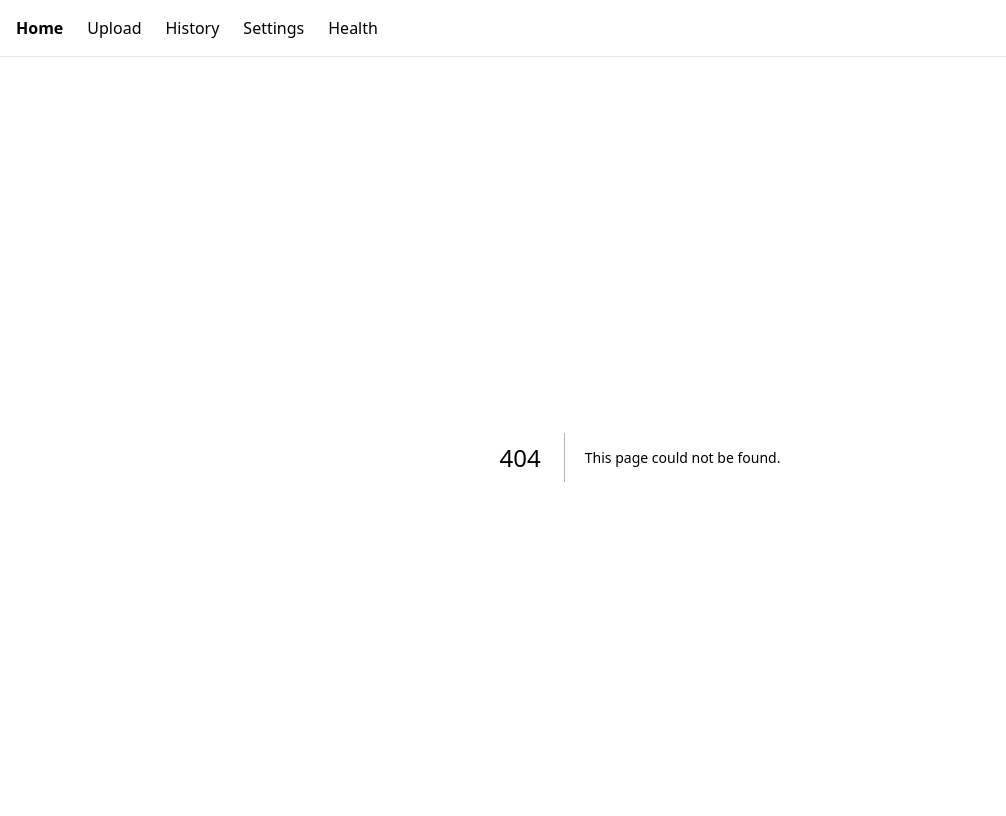
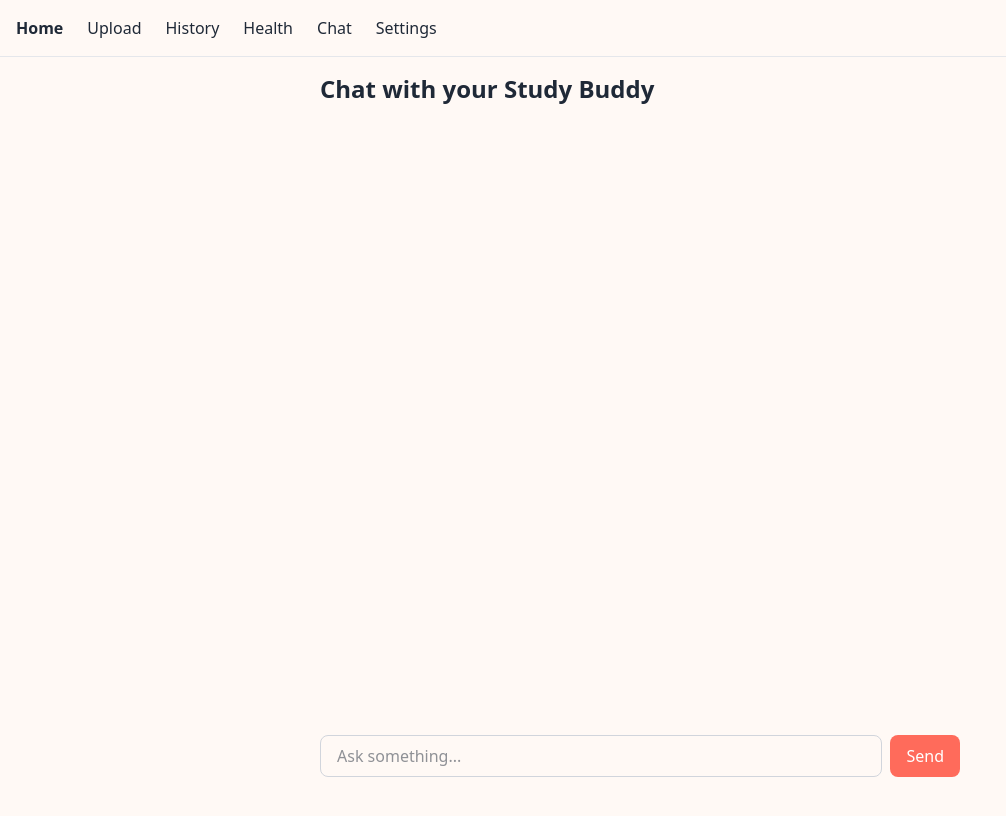
Before and after one commit to hurkazmi-cpp/frontend-ai-capstone, a Next.js app: page /chat in a window 1280 px wide. Before the commit this address had no page. Shown: the top 816 px of the page, without its empty margins (0-1006 px from the left). Built offline with nearby package versions, Linux system fonts and the light colour scheme.

Commit message:
FE-06: add streaming chat with Groq, smoothStream, markdown rendering, nav link

```diff
--- /dev/null
+++ b/src/app/api/chat/route.ts
@@ -0,0 +1,19 @@
+import { groq } from "@ai-sdk/groq";
+import { streamText, convertToModelMessages, smoothStream, type UIMessage } from "ai";
+
+export async function POST(req: Request) {
+    const { messages }: { messages: UIMessage[] } = await req.json();
+
+    const result = streamText({
+        model: groq("openai/gpt-oss-120b"),
+        system:
+            "You are a helpful AI study buddy. Help the student understand their notes, answer questions clearly, and keep explanations concise.",
+        messages: await convertToModelMessages(messages),
+        experimental_transform: smoothStream({
+            delayInMs: 20,
+            chunking: "word",
+        }),
+    });
+
+    return result.toUIMessageStreamResponse();
+}
--- /dev/null
+++ b/src/app/chat/page.tsx
@@ -0,0 +1,95 @@
+"use client";
+
+import { useChat } from "@ai-sdk/react";
+import { DefaultChatTransport } from "ai";
+import { useEffect, useRef, useState } from "react";
+import ReactMarkdown from "react-markdown";
+import remarkGfm from "remark-gfm";
+
+export default function ChatPage() {
+    const [input, setInput] = useState("");
+    const { messages, sendMessage, status, stop } = useChat({
+        transport: new DefaultChatTransport({ api: "/api/chat" }),
+    });
+
+    const bottomRef = useRef<HTMLDivElement>(null);
+    const [autoScroll, setAutoScroll] = useState(true);
+
+    useEffect(() => {
+        if (autoScroll) {
+            bottomRef.current?.scrollIntoView({ behavior: "smooth" });
+        }
+    }, [messages, autoScroll]);
+
+    const handleSubmit = (e: React.FormEvent) => {
+        e.preventDefault();
+        if (!input.trim()) return;
+        sendMessage({ text: input });
+        setInput("");
+    };
+
+    return (
+        <main className="p-4 max-w-2xl mx-auto flex flex-col h-[calc(100vh-64px)]">
+            <h1 className="text-2xl font-bold mb-4">Chat with your Study Buddy</h1>
+
+            <div
+                className="flex-1 overflow-y-auto space-y-3 mb-4"
+                onScroll={(e) => {
+                    const el = e.currentTarget;
+                    const isAtBottom = el.scrollHeight - el.scrollTop - el.clientHeight < 50;
+                    setAutoScroll(isAtBottom);
+                }}
+            >
+                {messages.map((m) => (
+                    <div
+                        key={m.id}
+                        className={`p-3 rounded-lg max-w-[80%] ${m.role === "user"
+                            ? "bg-primary text-white ml-auto"
+                            : "bg-gray-100 text-gray-900"
+                            }`}
+                    >
+                        {m.parts.map((part, i) =>
+                            part.type === "text" ? (
+                                <div key={i} className="prose prose-sm max-w-none">
+                                    <ReactMarkdown remarkPlugins={[remarkGfm]}>{part.text}</ReactMarkdown>
+                                </div>
+                            ) : null
+                        )}
+                    </div>
+                ))}
+
+                {status === "submitted" && (
+                    <div className="p-3 rounded-lg bg-gray-100 text-gray-500 max-w-[80%]">
+                        Thinking...
+                    </div>
+                )}
+                <div ref={bottomRef} />
+            </div>
+
+            <form onSubmit={handleSubmit} className="flex gap-2">
+                <input
+                    value={input}
+                    onChange={(e) => setInput(e.target.value)}
+                    placeholder="Ask something..."
+                    className="flex-1 border border-gray-300 rounded-lg px-4 py-2"
+                />
+                {status === "streaming" ? (
+                    <button
+                        type="button"
+                        onClick={stop}
+                        className="bg-gray-800 text-white px-4 py-2 rounded-lg"
+                    >
+                        Stop
+                    </button>
+                ) : (
+                    <button
+                        type="submit"
+                        className="bg-primary text-white px-4 py-2 rounded-lg"
+                    >
+                        Send
+                    </button>
+                )}
+            </form>
+        </main>
+    );
+}
--- a/src/app/globals.css
+++ b/src/app/globals.css
@@ -1,4 +1,5 @@
 @import "tailwindcss";
+@plugin "@tailwindcss/typography";
 
 @theme {
   --color-primary: #FF6B5B;
--- a/src/app/layout.tsx
+++ b/src/app/layout.tsx
@@ -29,8 +29,9 @@ export default function RootLayout({ children }: LayoutProps<"/">) {
           <Link href="/" className="font-semibold">Home</Link>
           <Link href="/upload">Upload</Link>
           <Link href="/history">History</Link>
+          <Link href="/health">Health</Link>
+          <Link href="/chat">Chat</Link>
           <Link href="/settings">Settings</Link>
-          <Link href="/health">Health</Link>
         </nav>
         <main className="flex-1">{children}</main>
       </body>
```
Also changed, not shown: package.json (+7 -1 lines), 1 other file (tests, documents, lock files or other folders).
